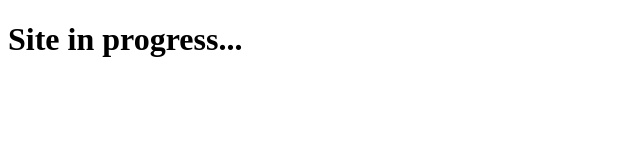
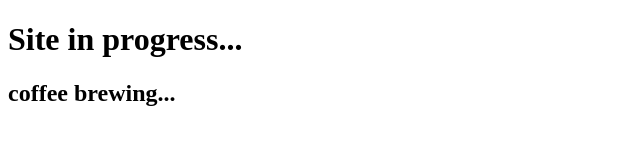
Before and after one commit to wrmacdonald/experiment-website, a plain HTML site: page index.html in a window 1280 px wide. Shown: the whole page, without its empty margins (0-640 px from the left). Drawn offline with Linux system fonts and the light colour scheme.

Commit message:
Update index.html

```diff
--- a/index.html
+++ b/index.html
@@ -8,5 +8,6 @@
 </head>
 <body>
     <h1>Site in progress...</h1>
+    <h2>coffee brewing...</h2>
 </body>
 </html>
```
